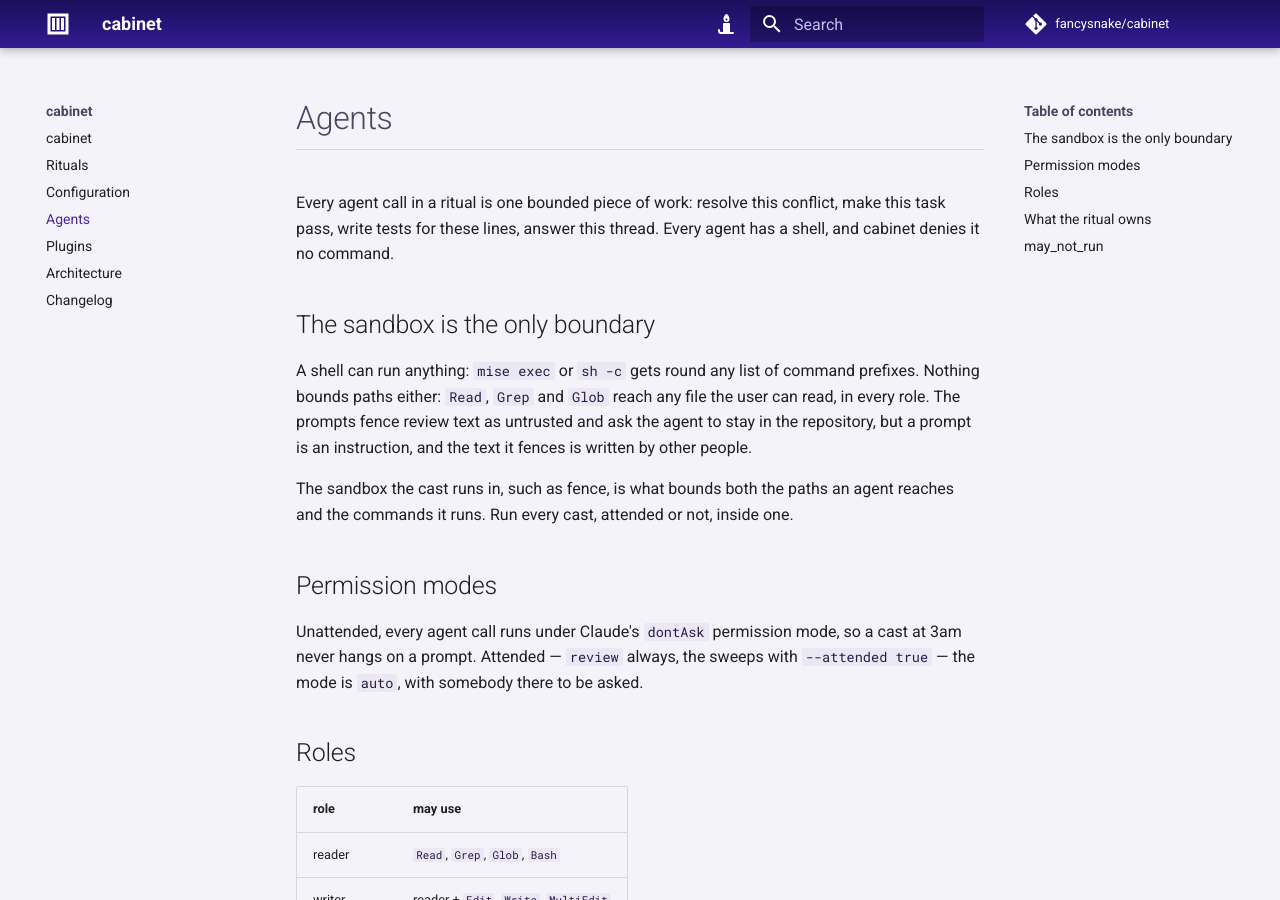
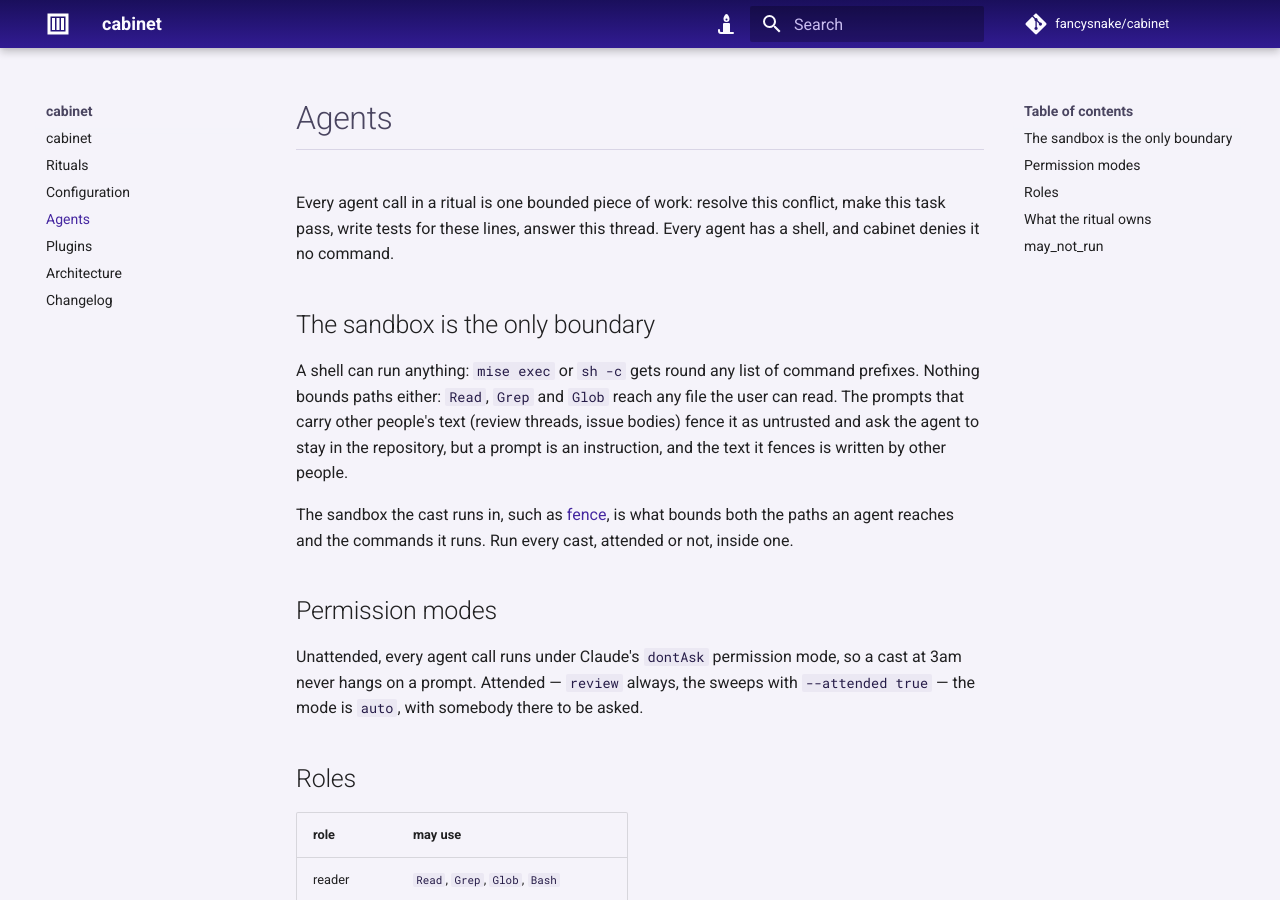
Before and after one commit to fancysnake/cabinet, an MkDocs documentation site: the page built from docs/agents.md, in a window 1280 px wide and 900 px high. Built offline with MkDocs 1.6.1 and Material for MkDocs 9.7.7, drawn with Linux system fonts in a browser that asks for light colours; comment, search, counter and statistics services are not loaded.

Commit message:
chore: act on the review triage

```diff
--- a/docs/agents.md
+++ b/docs/agents.md
@@ -8,11 +8,13 @@ thread. Every agent has a shell, and cabinet denies it no command.
 
 A shell can run anything: `mise exec` or `sh -c` gets round any list of
 command prefixes. Nothing bounds paths either: `Read`, `Grep` and `Glob` reach
-any file the user can read, in every role. The prompts fence review text as
-untrusted and ask the agent to stay in the repository, but a prompt is an
-instruction, and the text it fences is written by other people.
+any file the user can read. The prompts that carry other people's text
+(review threads, issue bodies) fence it as untrusted and ask the agent to stay
+in the repository, but a prompt is an instruction, and the text it fences is
+written by other people.
 
-The sandbox the cast runs in, such as fence, is what bounds both the paths an
+The sandbox the cast runs in, such as
+[fence](https://github.com/fencesandbox/fence), is what bounds both the paths an
 agent reaches and the commands it runs. Run every cast, attended or not, inside one.
 
 ## Permission modes
```
